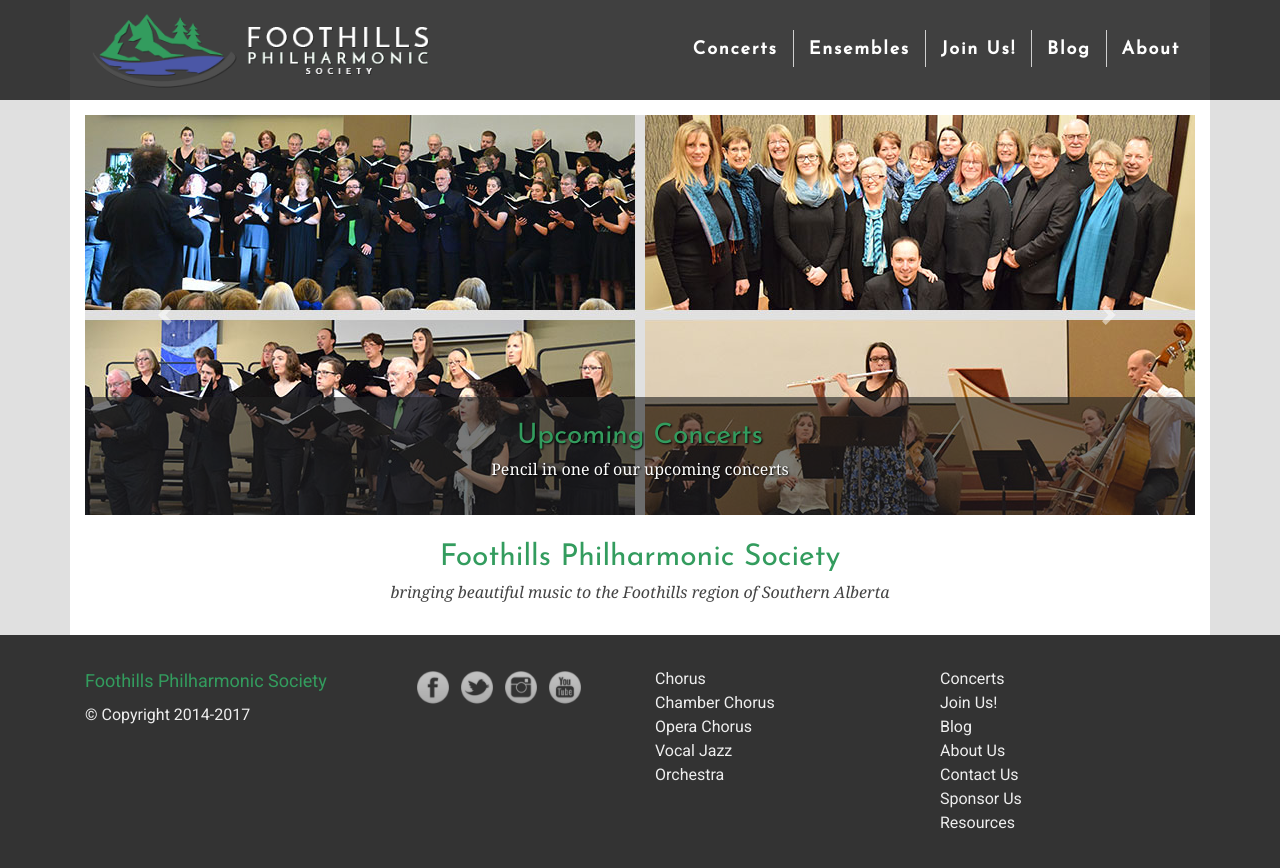
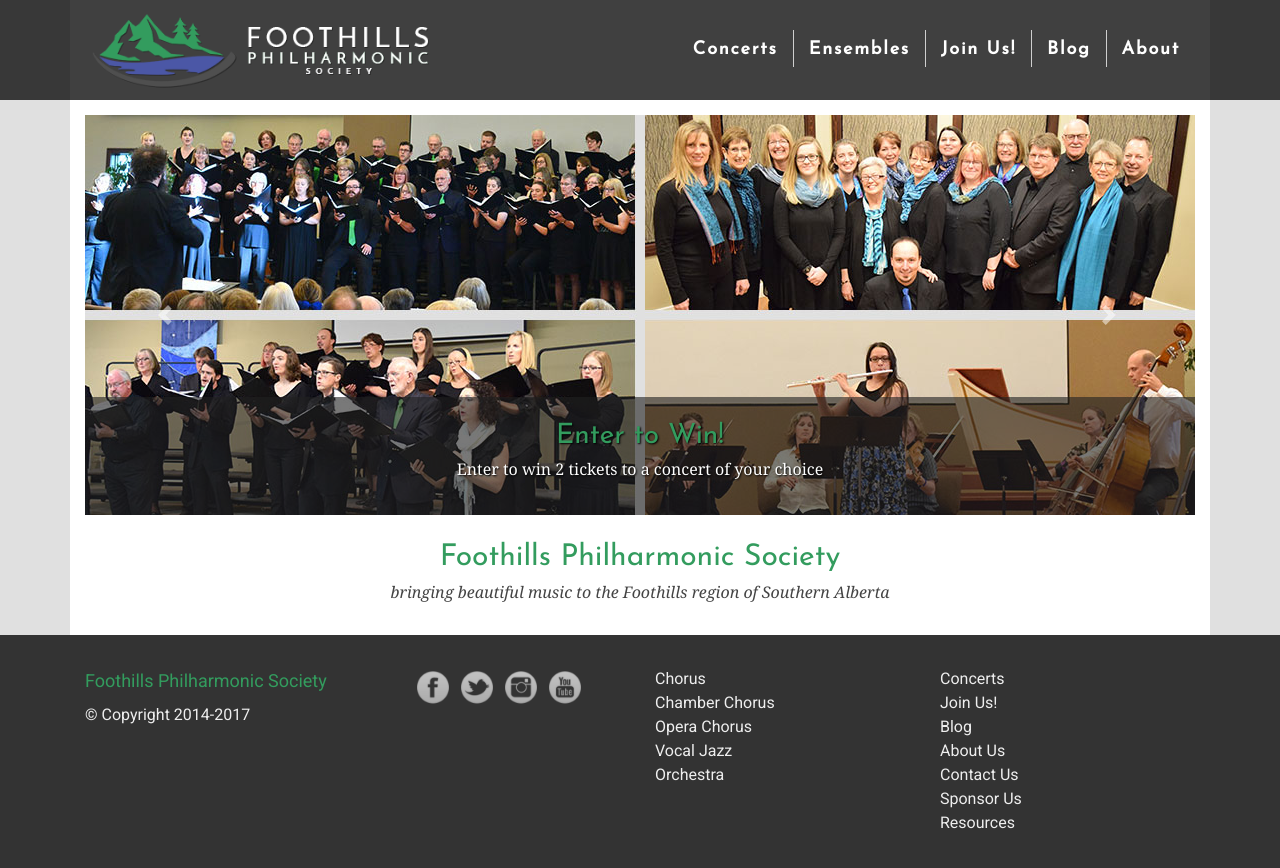
Before and after one commit to percyhanna/fps, a Jekyll site: the page built from index.html, in a window 1280 px wide. Shown: the top 868 px of the page. Built offline with Jekyll 4.4.1, drawn with Linux system fonts in a browser that asks for light colours; nearby versions of some CDN libraries; Markdown is read by kramdown in place of the engine named in the settings.

Commit message:
Add contest to home page carousel

```diff
--- a/index.html
+++ b/index.html
@@ -10,20 +10,22 @@
 
     <div id="fps_carousel" class="carousel slide" data-ride="carousel">
       <div class="carousel-inner" role="listbox">
-        <a href="/concerts" class="carousel-item active">
+        <a href="https://www.facebook.com/foothillsphilharmonic/posts/2021143888170661" class="carousel-item active" target="_blank">
           <img src="/images/upcoming-concerts.jpg">
+          <div class="carousel-caption d-none d-md-block">
+            <h3>Enter to Win!</h3>
+            <p>Enter to win 2 tickets to a concert of your choice</p>
+          </div>
+        </a>
+
+        <a href="/concerts" class="carousel-item">
+          <img src="/images/join-us.jpg">
           <div class="carousel-caption d-none d-md-block">
             <h3>Upcoming Concerts</h3>
             <p>Pencil in one of our upcoming concerts</p>
           </div>
         </a>
-        <a href="/join" class="carousel-item">
-          <img src="/images/join-us.jpg">
-          <div class="carousel-caption d-none d-md-block">
-            <h3>Join Us!</h3>
-            <p>Registration for our Fall 2017 season is now open</p>
-          </div>
-        </a>
+
         <a href="/sponsor-us" class="carousel-item">
           <img src="/images/sponsor-us.jpg">
           <div class="carousel-caption d-none d-md-block">
@@ -61,12 +63,12 @@
     <h1>Welcome to the Foothills Philharmonic Society</h2>
     <p>Our vision is to bring beautiful music to the Foothills region of Southern Alberta.</p>
 
+    <h2><a href="https://www.facebook.com/foothillsphilharmonic/posts/2021143888170661" target="_blank">Enter to win!</a></h2>
+    <p>Enter to win 2 tickets to a concert of your choice</p>
+    <p class="content-image"><img src="/images/upcoming-concerts.jpg"></p>
+
     <h2><a href="/concerts">Upcoming Concerts</a></h2>
     <p>Pencil in one of our upcoming concerts</p>
-    <p class="content-image"><img src="/images/upcoming-concerts.jpg"></p>
-
-    <h2><a href="/join">Join Us!</a></h2>
-    <p>Registration for our Fall 2017 season is now open</p>
     <p class="content-image"><img src="/images/join-us.jpg"></p>
 
     <h2><a href="/sponsor-us">Sponsor Us</a></h2>
```
